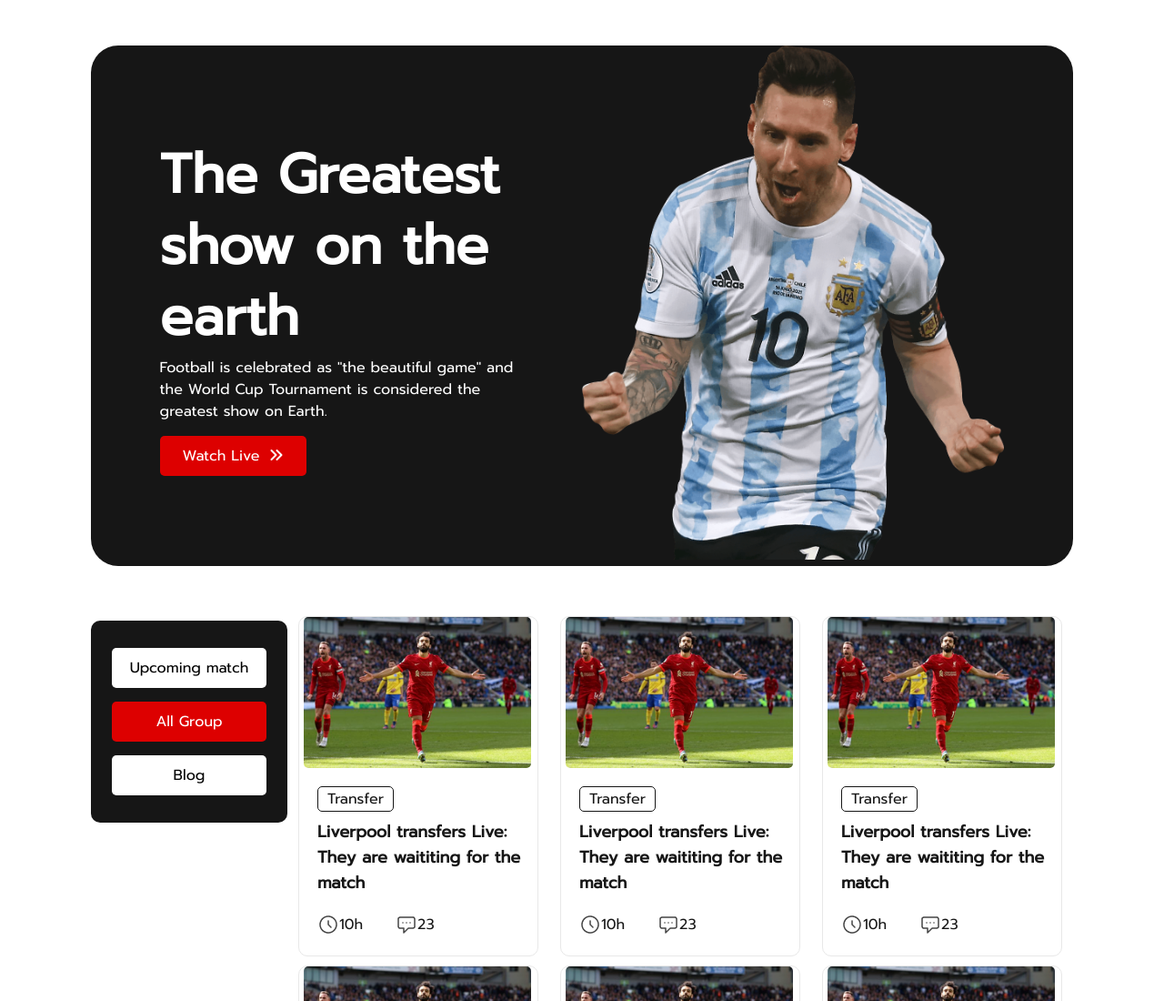
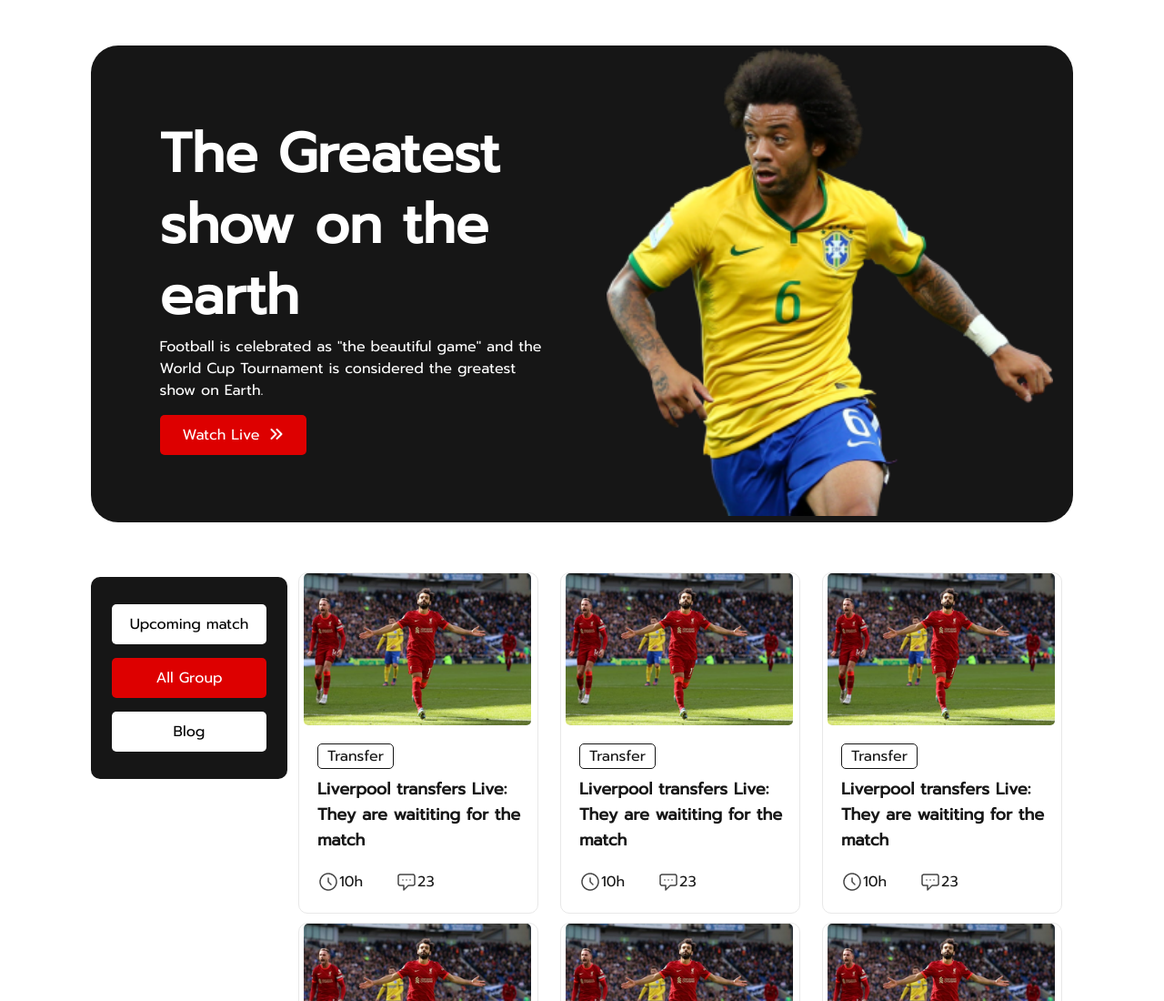
Before and after one commit to webdevmamoon/football-world-cup, a plain HTML site: page all-group.html in a window 1280 px wide. Shown: the top 1100 px of the page at 91% size. Drawn offline with Linux system fonts and the light colour scheme.

Commit message:
banner image changed

```diff
--- a/all-group.html
+++ b/all-group.html
@@ -21,7 +21,7 @@
                 <a class="live-button" href="#">Watch Live<i class="fa-solid fa-angles-right"></i></a>
             </div>
             <div class="banner-image">
-                <img src="images/lionel-messi.png" alt="Messi's Image">
+                <img src="images/Banner Image.png" alt="Messi's Image">
             </div>
         </div>
     </section>
--- a/style.css
+++ b/style.css
@@ -51,7 +51,7 @@ body {
 
 .banner-image {
     width: 50%;
-    padding-right: 7%;
+    padding-right: 2%;
 }
 
 .banner-image img {
```
Also changed, not shown: index.html (+1 -1 lines), upcoming-match.html (+1 -1 lines).
